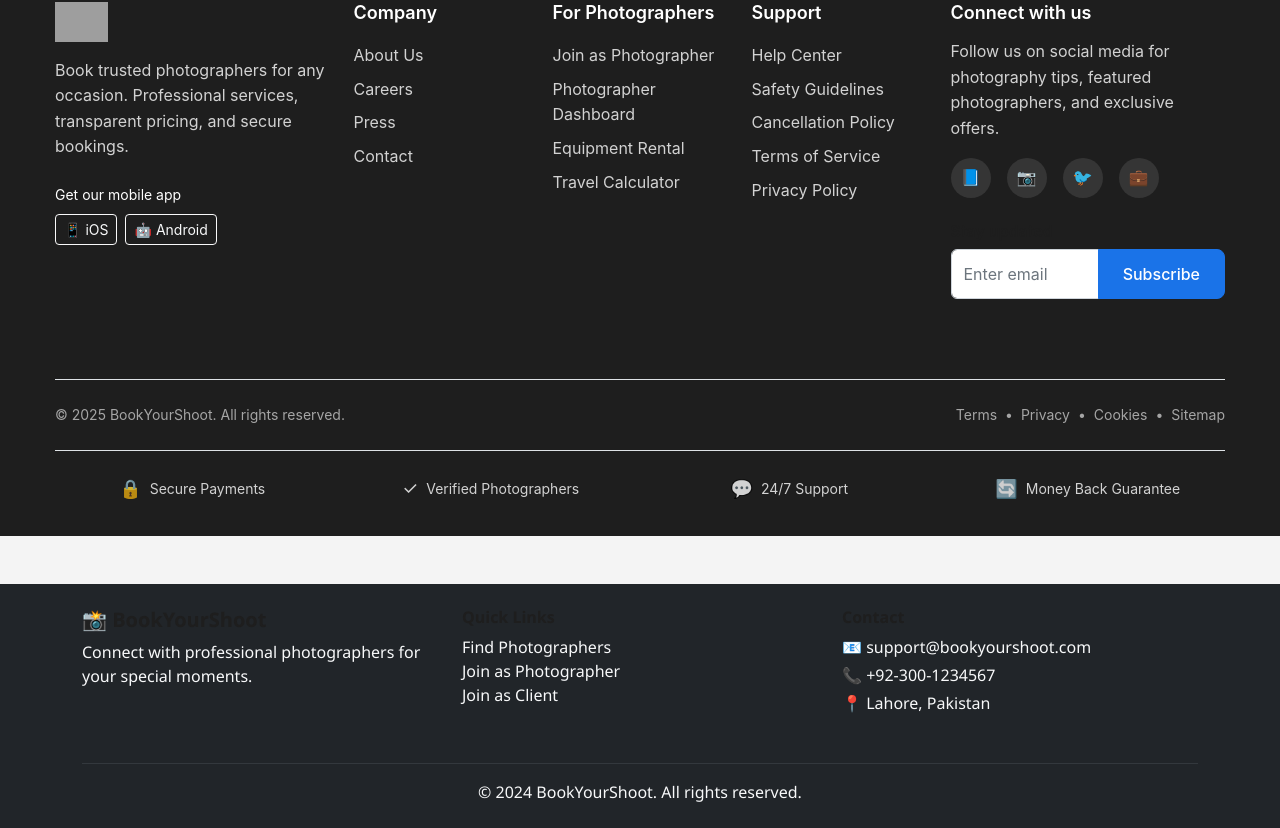
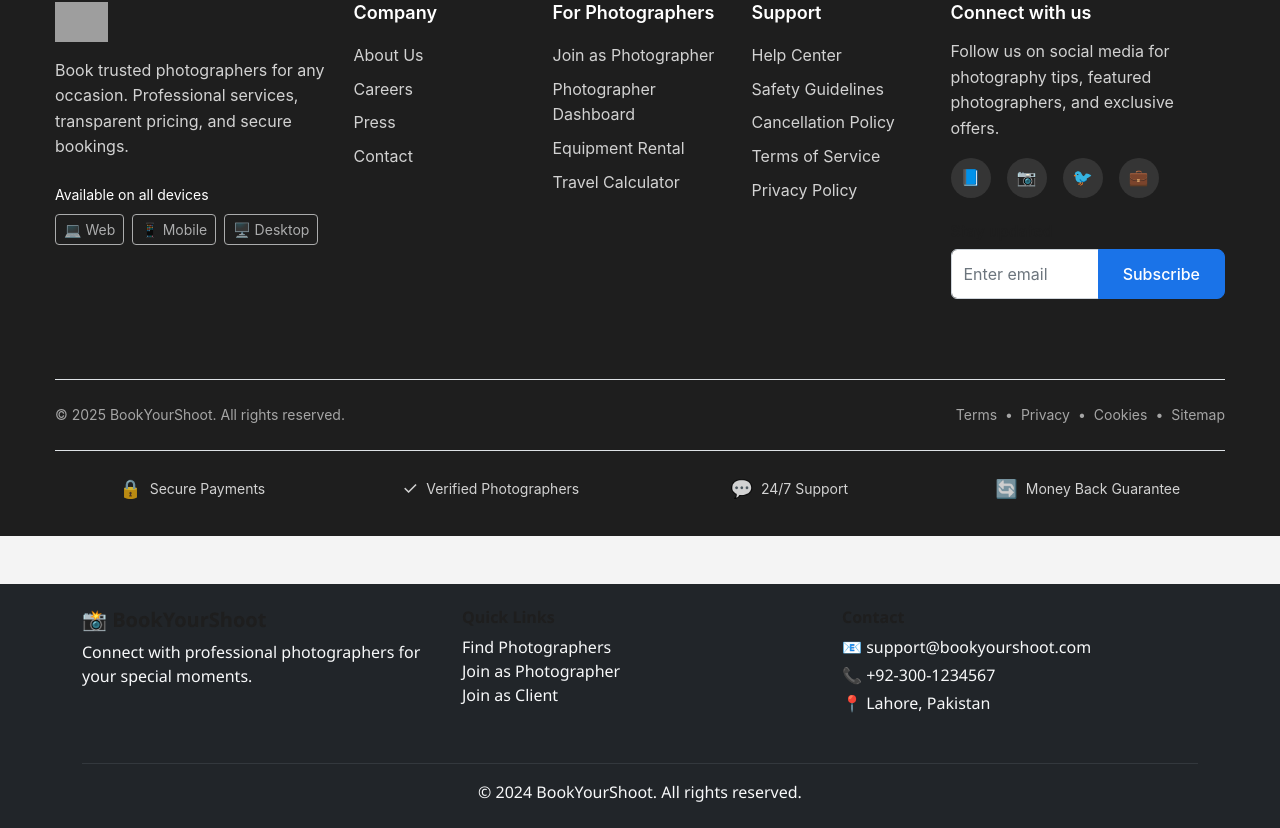
Before and after one commit to tahmeedahmad324/BookYourShoot, a React (Create React App) app: page / in a window 1280 px wide. Shown: the part 4234-5062 px from the top of the page. Built offline with nearby package versions, Linux system fonts and the light colour scheme; grey boxes are pictures that could not be loaded.

Commit message:
Auto-commit: Agent tool execution

```diff
--- a/src/components/landing/Footer.jsx
+++ b/src/components/landing/Footer.jsx
@@ -51,15 +51,18 @@ const Footer = () => {
                   Book trusted photographers for any occasion. Professional services, transparent pricing, and secure bookings.
                 </p>
 
-                {/* App download mini CTA */}
-                <div className="app-download-cta mt-3">
-                  <p className="small mb-2">Get our mobile app</p>
+                {/* Web platform features mini CTA */}
+                <div className="web-platform-cta mt-3">
+                  <p className="small mb-2">Available on all devices</p>
                   <div className="d-flex gap-2">
-                    <button className="btn btn-sm btn-outline-light">
-                      📱 iOS
+                    <button className="btn btn-sm btn-outline-light" disabled>
+                      💻 Web
                     </button>
-                    <button className="btn btn-sm btn-outline-light">
-                      🤖 Android
+                    <button className="btn btn-sm btn-outline-light" disabled>
+                      📱 Mobile
+                    </button>
+                    <button className="btn btn-sm btn-outline-light" disabled>
+                      🖥️ Desktop
                     </button>
                   </div>
                 </div>
```
